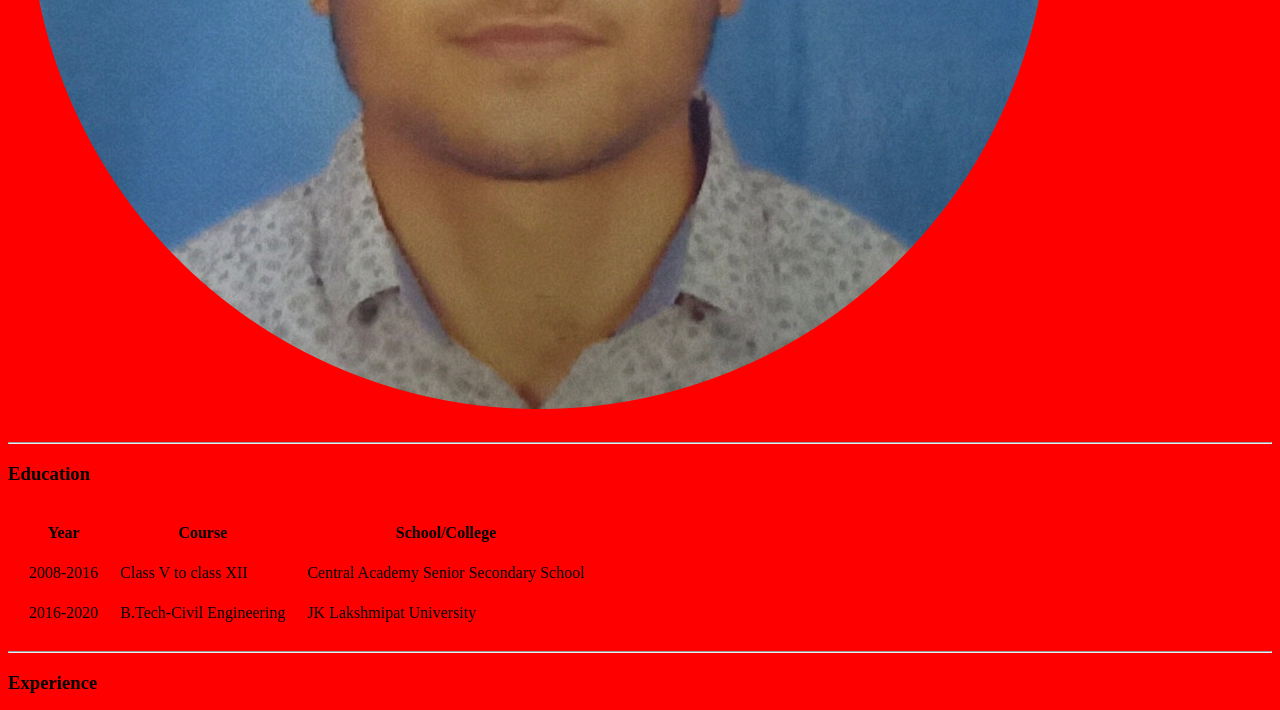
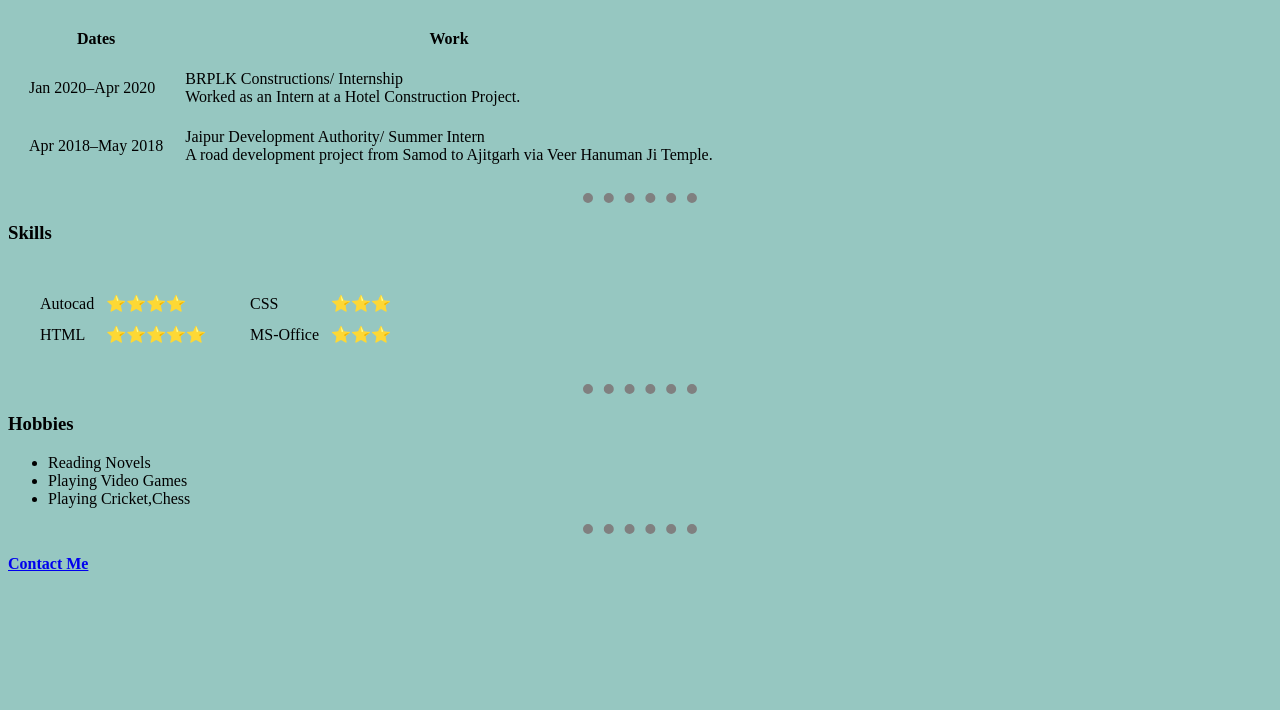
Before and after one commit to Raghvendra-Singh-Shekhawat/cv, a plain HTML site: page index.html in a window 1280 px wide. Shown: the part 640-1350 px from the top of the page. After the commit the page ends 1234 px from the top, so only its background shows below. Drawn offline with Linux system fonts and the light colour scheme.

Commit message:
Add files via upload

```diff
--- a/index.html
+++ b/index.html
@@ -3,10 +3,31 @@
 
 <head>
   <meta charset="utf-8">
+  <style>
+    body {
+      background-color: #96C7C1;
+    }
+
+    hr {
+
+      border-style: dotted;
+      height: 0px;
+      width: 9%;
+      border-top: 0px;
+      border-left: 0px;
+      border-right: 0px;
+      border-color: grey;
+      border-width: 10px;
+    }
+
+    img {
+      height: 300px;
+    }
+  </style>
   <title>Raghvendra's Personal Site</title>
 </head>
 
-<body style="background-color:red";>
+<body>
   <table cellspacing="20">
     <tr>
       <td><img src="images/profile picture.png" alt="Profile Picture"></td>
```
